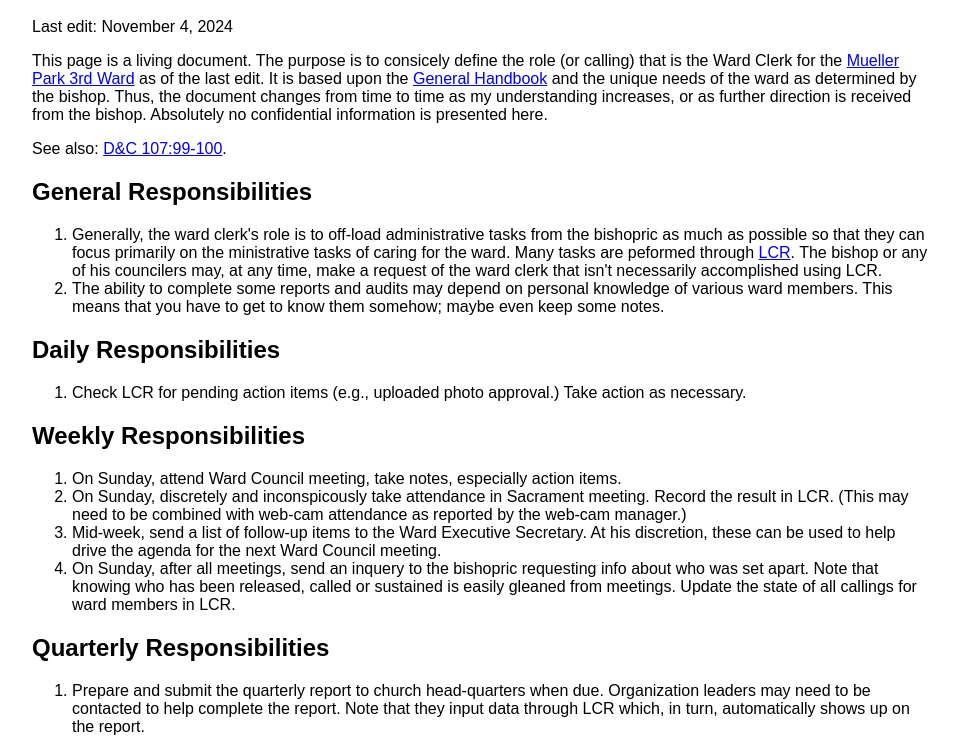
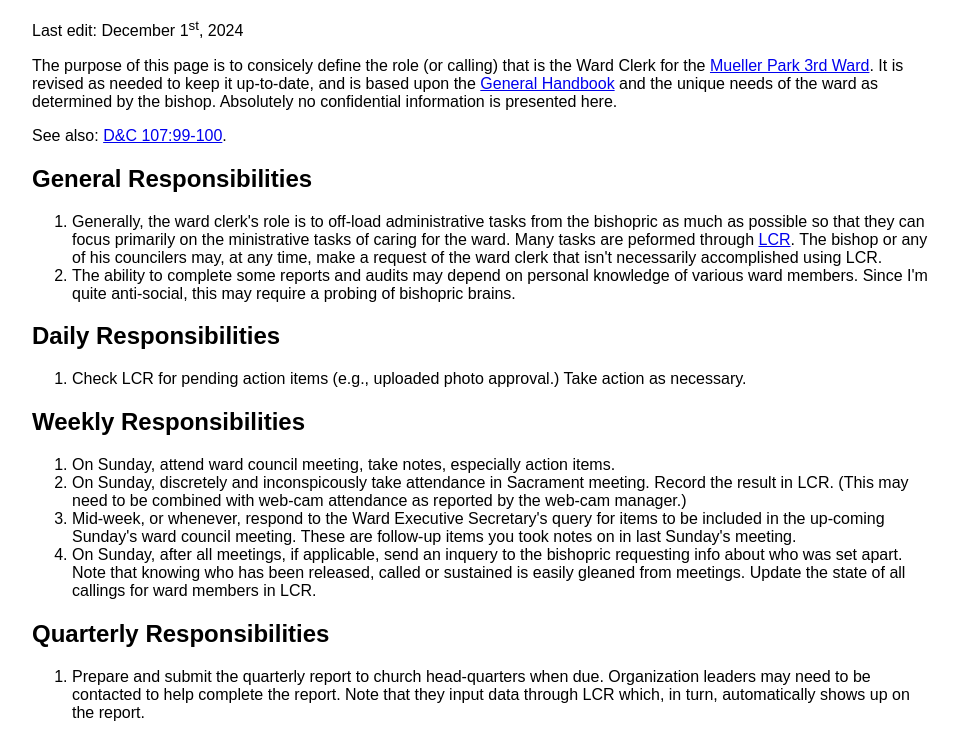
Before and after one commit to spencerparkin/mp3w-clerk-role, a plain HTML site: page index.html in a window 1280 px wide. Shown: the part 48-787 px from the top of the page, without its empty margins (160-1119 px from the left). Drawn offline with Linux system fonts and the light colour scheme.

Commit message:
Some updates and revisions.

```diff
--- a/index.html
+++ b/index.html
@@ -15,13 +15,13 @@ p, h1, h2, h3, h4, li {
 	<body>
 		<h1>Mueller Park 3rd Ward Clerk</h1>
 		<p>
-		Last edit: November 4, 2024
+		Last edit: December 1<sup>st</sup>, 2024
 		</p>
 		<p>
-		This page is a living document.  The purpose is to consicely define
-		the role (or calling) that is the Ward Clerk for the <a href="https://www.mpstake.com/3rd-ward">Mueller Park 3rd Ward</a> as of the last edit.  It is
-		based upon the <a href="https://www.churchofjesuschrist.org/study/manual/general-handbook?lang=eng">General Handbook</a> and the unique needs of the ward as determined by the
-		bishop.  Thus, the document changes from time to time as my understanding increases, or as further direction is received from the bishop.  Absolutely no confidential information is presented here.
+		The purpose of this page is to consicely define
+		the role (or calling) that is the Ward Clerk for the <a href="https://www.mpstake.com/3rd-ward">Mueller Park 3rd Ward</a>.  It is revised as needed to keep it up-to-date, and is based upon the <a href="https://www.churchofjesuschrist.org/study/manual/general-handbook?lang=eng">General Handbook</a>
+		and the unique needs of the ward as determined by the bishop.
+		Absolutely no confidential information is presented here.
 		</p>
 		<p>
 		See also: <a href="https://www.churchofjesuschrist.org/study/scriptures/dc-testament/dc/107?lang=eng#:~:text=99%20Wherefore%2C%20now,Even%20so.%20Amen.">D&C 107:99-100</a>.
@@ -37,7 +37,7 @@ p, h1, h2, h3, h4, li {
 			accomplished using LCR.
 			</li>
 			<li>
-			The ability to complete some reports and audits may depend on personal knowledge of various ward members.  This means that you have to get to know them somehow; maybe even keep some notes.
+			The ability to complete some reports and audits may depend on personal knowledge of various ward members.  Since I'm quite anti-social, this may require a probing of bishopric brains.
 			</li>
 		</ol>
 		</p>
@@ -48,16 +48,18 @@ p, h1, h2, h3, h4, li {
 		<h2>Weekly Responsibilities</h2>
 		<ol>
 			<li>
-			On Sunday, attend Ward Council meeting, take notes, especially action items.
+			On Sunday, attend ward council meeting, take notes, especially action items.
 			</li>
 			<li>
 			On Sunday, discretely and inconspicously take attendance in Sacrament meeting.  Record the result in LCR.  (This may need to be combined with web-cam attendance as reported by the web-cam manager.)
 			</li>
 			<li>
-			Mid-week, send a list of follow-up items to the Ward Executive Secretary.  At his discretion, these can be used to help drive the agenda for the next Ward Council meeting.
+			Mid-week, or whenever, respond to the Ward Executive Secretary's query for items to be included
+			in the up-coming Sunday's ward council meeting.  These are follow-up items you took
+			notes on in last Sunday's meeting.
 			</li>
 			<li>
-			On Sunday, after all meetings, send an inquery to the bishopric requesting info about who was set apart.  Note that knowing who has been released, called or sustained is easily gleaned from meetings.  Update the state of all callings for ward members in LCR.
+			On Sunday, after all meetings, if applicable, send an inquery to the bishopric requesting info about who was set apart.  Note that knowing who has been released, called or sustained is easily gleaned from meetings.  Update the state of all callings for ward members in LCR.
 			</li>
 		</ol>
 		<h2>Quarterly Responsibilities</h2>
@@ -90,7 +92,7 @@ p, h1, h2, h3, h4, li {
 		</p>
 		<ol>
 			<li>
-			Balance the ward budget.  (Easier said than done.  I have no idea how to do that.)  Note that one year's surplus carries over to the next year, and this is even planned as a way of preparing for a large expendature in a future year.
+			Balance the ward budget.  (Easier said than done.  I have no idea how to do that.)  Note that one year's surplus carries over to the next year, and this is even planned for as a way of preparing for a large expendature in a future year (e.g., girls camp.)
 			</li>
 			<li>
 			Collect and deposit donations and tithing.  This must be done with a bishopric member present.
@@ -103,8 +105,19 @@ p, h1, h2, h3, h4, li {
 			Perform a bi-annual financial audit with the stake financial clerk.  I have no idea what this involves.
 			Clearly, though, this is to reduce errors and prevent fraud.
 			</li>
+			<li>
+			Handle the authorized use of charitable givings toward the needs of ward members.  The bishopric
+			determines if and how such givings are used, and makes a plan with those in need so that they do
+			not become dependent on the help being given.  I co-authorize the use of the funds, print the check,
+			and mail it if necessary.  Such funds are never given to individuals.  Rather, they are paid directly
+			to third parties or for food or other types of needed supplies.  Of course, such cases are to
+			remain confidential.
+			</li>
 		</ol>
 		<h3>Assistent Ward Clerk -- Membership Records</h3>
+		<p>
+		I'm guessing a lot here, becaue I don't know how to do this job.
+		</p>
 		<ol>
 			<li>
 			Record ward member ordinances in LCR for such things as baby blessings, baptisms, confirmations,
```
